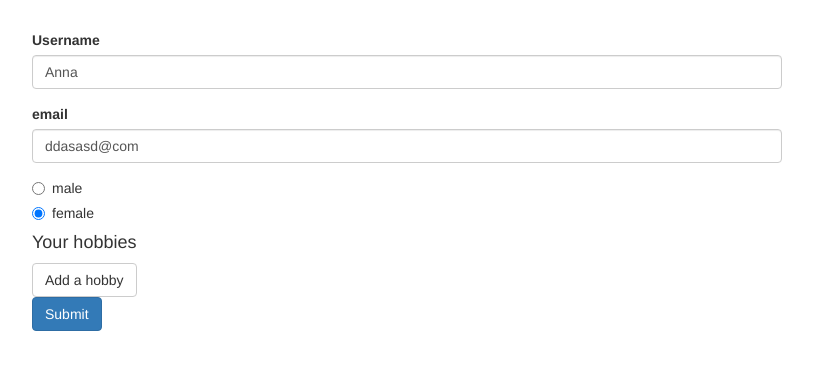
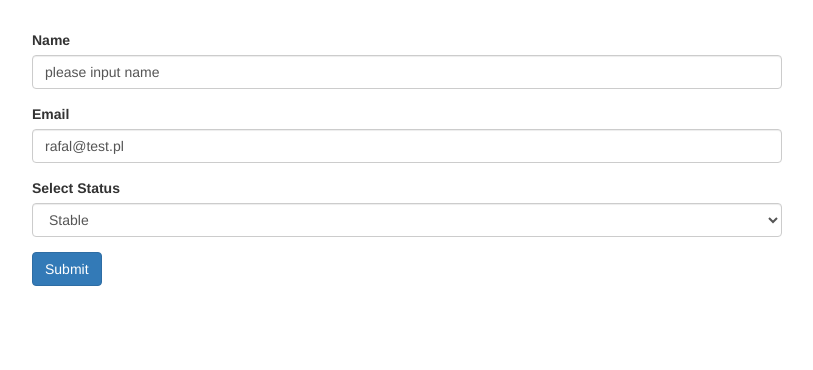
Before and after one commit to VitoCornelius/Angular-Learn-Reactive-Forms, an Angular app: page / in a window 1280 px wide. Shown: the top 370 px of the page, without its empty margins (233-1046 px from the left). Built offline with nearby package versions, Linux system fonts and the light colour scheme.

Commit message:
add a new form. Basic support for project form

```diff
--- a/src/app/app.component.ts
+++ b/src/app/app.component.ts
@@ -1,7 +1,6 @@
 import { Component, OnInit } from '@angular/core';
 import { FormGroup, FormControl, Validators, FormArray } from '@angular/forms';
 import { Observable } from 'rxjs';
-import { promise } from 'protractor';
 
 @Component({
   selector: 'app-root',
--- a/src/app/app.module.ts
+++ b/src/app/app.module.ts
@@ -6,16 +6,18 @@ import { FormsModule, ReactiveFormsModule } from '@angular/forms';
 
 
 import { AppComponent } from './app.component';
+import { ProjectComponent } from './project/project.component';
 
 @NgModule({
   declarations: [
-    AppComponent
+    AppComponent,
+    ProjectComponent
   ],
   imports: [
     BrowserModule,
     ReactiveFormsModule, //TODO add this
   ],
   providers: [],
-  bootstrap: [AppComponent]
+  bootstrap: [ProjectComponent]
 })
 export class AppModule { }
--- /dev/null
+++ b/src/app/project/project.component.css
@@ -0,0 +1,7 @@
+.container {
+    margin-top: 30px;
+}
+
+input.ng-invalid.ng-touched {
+    border: 1px solid red;
+}
--- /dev/null
+++ b/src/app/project/project.component.html
@@ -0,0 +1,41 @@
+<div class="container">
+    <div class="row">
+        <div class="col-xs-12 col-sm-12 col-md-8 col-sm-offset-1 col-md-offset-2">
+            <form [formGroup]="projectForm" (ngSubmit)="submitForm()">
+                <div class="form-group">
+                    <label for="name">Name</label>
+                    <input
+                    type="text"
+                    id="name"
+                    formControlName="name"
+                    class="form-control"
+                    >
+                    <span *ngIf="!projectForm.get('name').valid && projectForm.get('name').touched"
+                    class="help-block">
+                        Invalid name!
+                    </span>
+                </div>
+                <div class="form-group">
+                    <label for="mail">Email</label>
+                    <input
+                    type="email"
+                    id="name"
+                    formControlName="mail"
+                    class="form-control"
+                    >
+                    <span *ngIf="!projectForm.get('mail').valid && projectForm.get('mail').touched"
+                    class="help-block">
+                        Invalid mail!
+                    </span>
+                </div>
+                <div class="form-group">
+                    <label for="status">Select Status</label>
+                    <select class="form-control" id="status"  formControlName="status">
+                      <option *ngFor="let status of statuses">{{status}}</option>
+                    </select>
+                </div>
+                <button class="btn btn-primary" type="submit">Submit</button>
+            </form>
+        </div>
+    </div>
+</div>
--- /dev/null
+++ b/src/app/project/project.component.ts
@@ -0,0 +1,36 @@
+import { Component, OnInit } from '@angular/core';
+import { FormGroup, FormControl, Validators } from '@angular/forms';
+
+@Component({
+  selector: 'app-project',
+  templateUrl: './project.component.html',
+  styleUrls: ['./project.component.css']
+})
+export class ProjectComponent implements OnInit {
+
+  constructor() { }
+
+  projectForm : FormGroup;
+  statuses : String[] = ['Stable', 'Critical', 'Finished'];
+
+  ngOnInit() {
+    this.projectForm = new FormGroup({
+      'name' : new FormControl("please input name", [Validators.required]),
+      'mail' : new FormControl("rafal@test.pl", [Validators.email, Validators.required]),
+      'status' : new FormControl(this.statuses[0])
+    })
+  }
+
+  submitForm() {
+    console.log(this.projectForm)
+  }
+
+  syncValidator(){
+
+  }
+
+  asyncValidator(){
+
+  }
+
+}
--- a/src/index.html
+++ b/src/index.html
@@ -9,6 +9,6 @@
   <link rel="icon" type="image/x-icon" href="favicon.ico">
 </head>
 <body>
-  <app-root></app-root>
+  <app-project></app-project>
 </body>
 </html>
```
Also changed, not shown: 1 other file (tests, documents, lock files or other folders).
